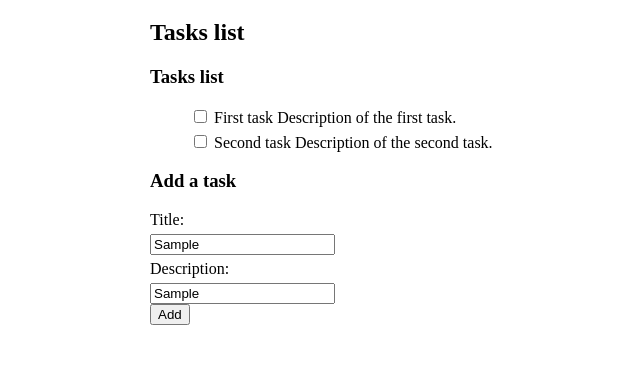
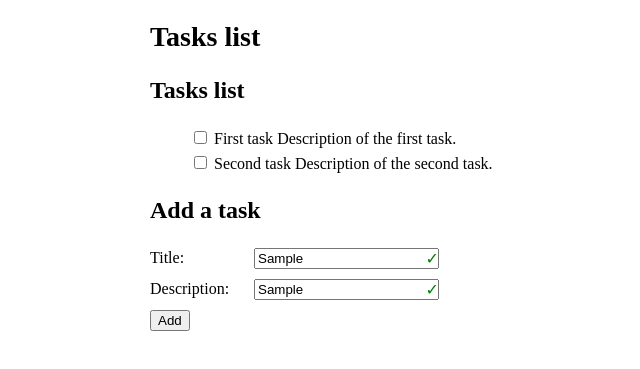
Before and after one commit to clementgalidie/angular-todo-list, a plain HTML site: page index.html in a window 1280 px wide. Both pictures are taken after typing "Sample", "Sample" into the empty fields and a click on the input "Add". Shown: the part 61-430 px from the top of the page, without its empty margins (10-650 px from the left). Drawn offline with nearby package versions, Linux system fonts and the light colour scheme.

Commit message:
add rem unit and angular's classes for form validation

```diff
--- a/assets/css/todo.css
+++ b/assets/css/todo.css
@@ -1,13 +1,29 @@
-html,
+html {
+  height: 100%;
+  font-size: 62.5%;
+}
+
 body {
   height: 100%;
   margin: 0;
-  padding: 0;
+  font-size: 1.6rem;
 }
 
 .wrapper {
-  width: 960px;
+  width: 96rem;
   margin: 0 auto;
+}
+
+.wrapper-mainTitle {
+  font-size: 3.2rem;
+}
+
+.wrapper-subTitle {
+  font-size: 2.8rem;
+}
+
+.undone-title {
+  font-size: 2.4rem;
 }
 
 .tasksList {
@@ -16,7 +32,7 @@ body {
 }
 
 .tasksList-item:not(:first-child) {
-  margin-top: 5px;
+  margin-top: .5rem;
 }
 
 .tasksList-item--done-true {
@@ -24,13 +40,49 @@ body {
   color: #c7c7c7;
 }
 
+.tasksList-input:hover {
+  cursor: pointer;
+}
+
 .addTask {
-  width: 300px;
+  display: inline-block;
+}
+
+.addTask-title {
+  font-size: 2.4rem;
+}
+
+.addTask-wrapper {
+  position: relative;
+}
+
+.addTask-wrapper:not(:first-child) {
+  margin-top: 1rem;
+}
+
+.addTask-spanInput {
+  position: absolute;
+  top: 50%;
+  right: 0;
+  transform: translateY(-50%);
+}
+
+/* Invalid input */
+.addTask-input.ng-invalid.ng-touched + .addTask-spanInput::after {
+  content: '\274C';
+  display: block;
+}
+
+/* Valid input */
+.addTask-input.ng-valid.ng-touched + .addTask-spanInput::after {
+  content: '\2713';
+  display: block;
+  color: #008000;
 }
 
 .addTask-label {
-  display: block;
-  margin: 5px 0;
+  display: inline-block;
+  width: 10rem;
 }
 
 .addTask-label:hover {
```
